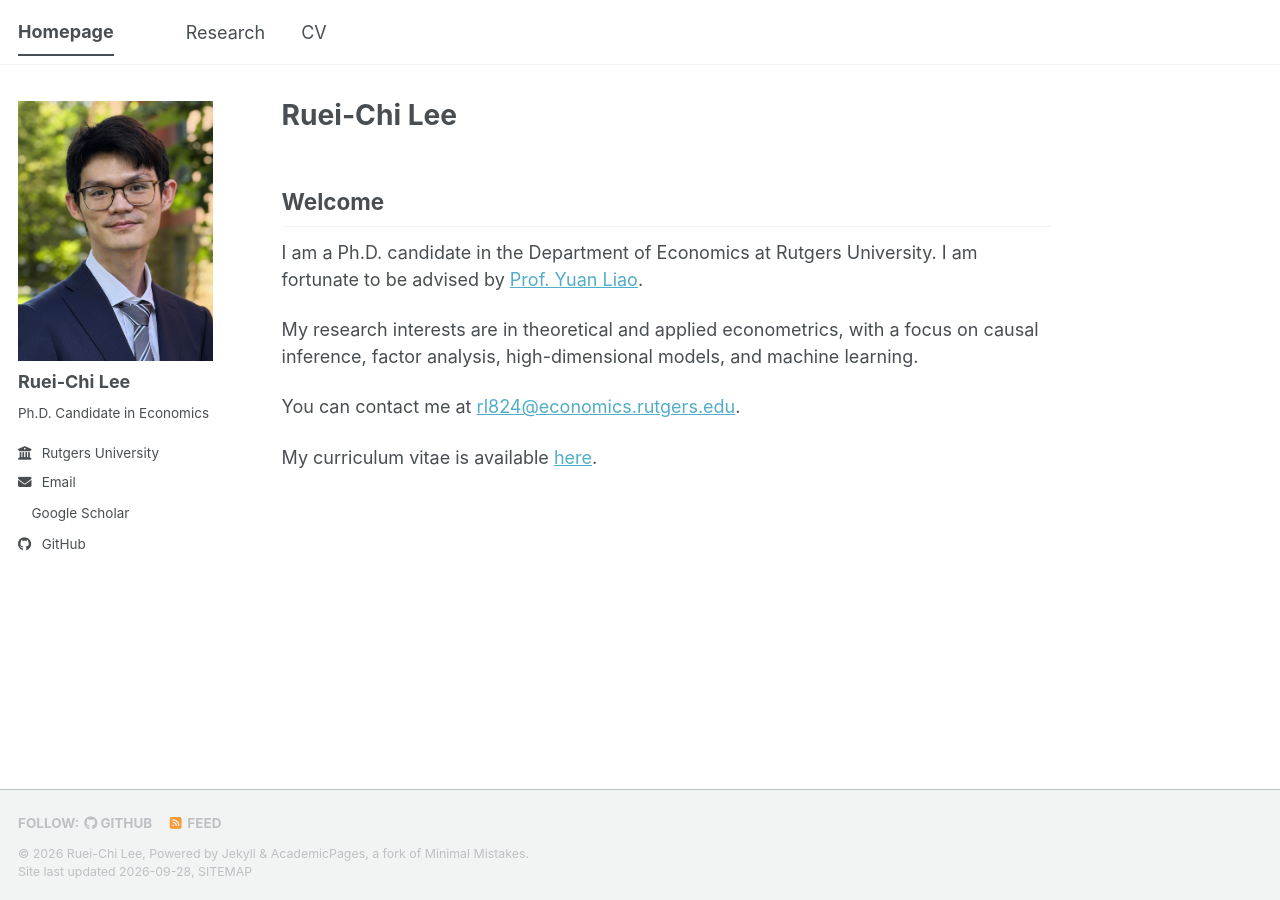
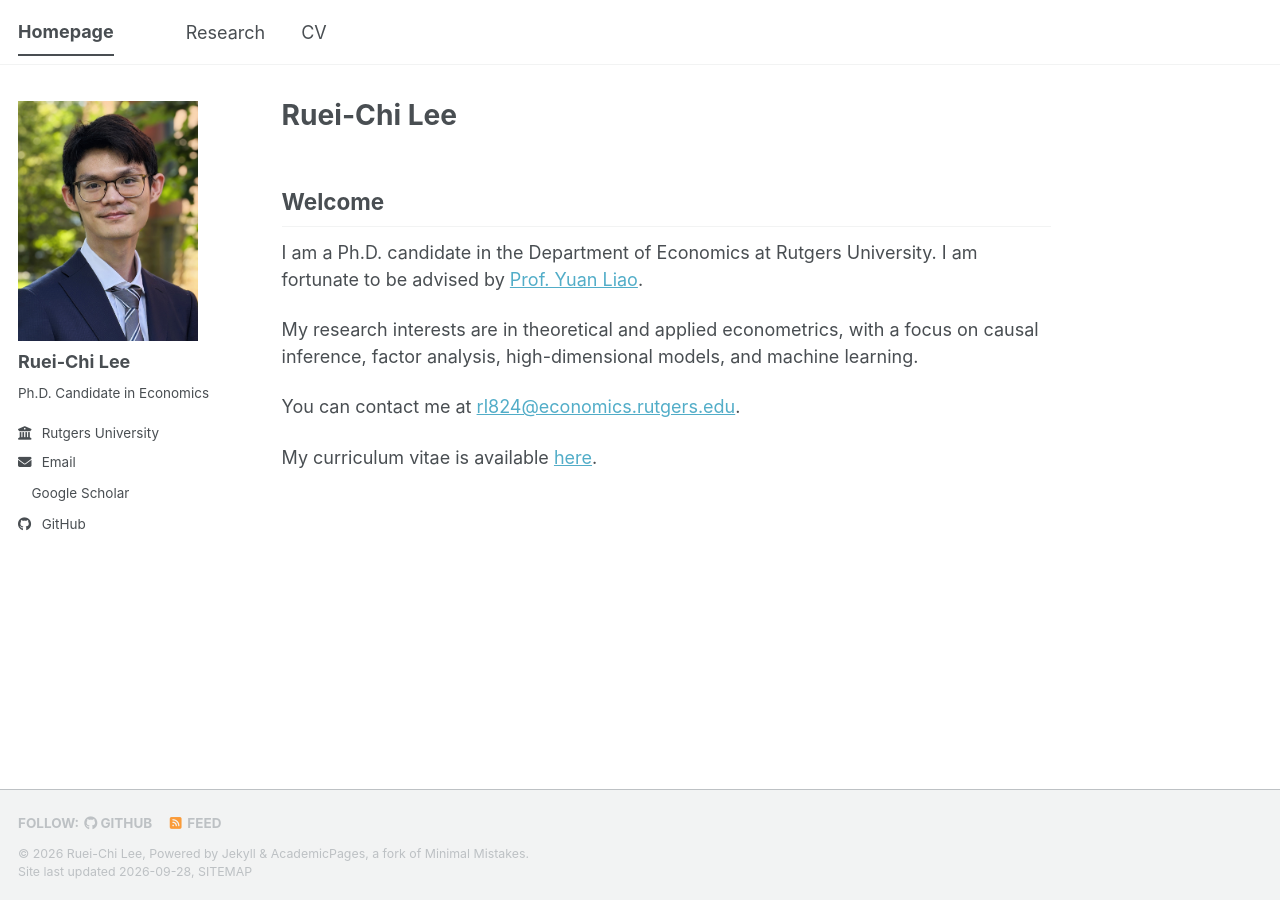
Before and after one commit to rueichilee/rueichilee.github.io, a Jekyll site: the page built from _pages/about.md, in a window 1280 px wide. Built offline with Jekyll 4.4.1, drawn with Linux system fonts in a browser that asks for light colours; a style sheet for code colours, icons or effects is not loaded.

Commit message:
Reduce rectangular profile photo width

```diff
--- a/_sass/layout/_sidebar.scss
+++ b/_sass/layout/_sidebar.scss
@@ -154,7 +154,7 @@
   }
 
   img {
-    max-width: 100%;
+    max-width: 180px;
     border-radius: 0;
 
     @include breakpoint($large) {
```
